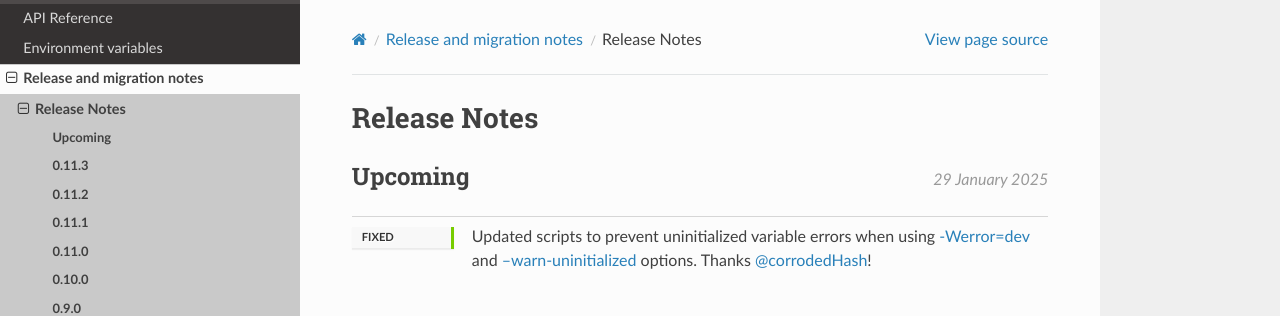
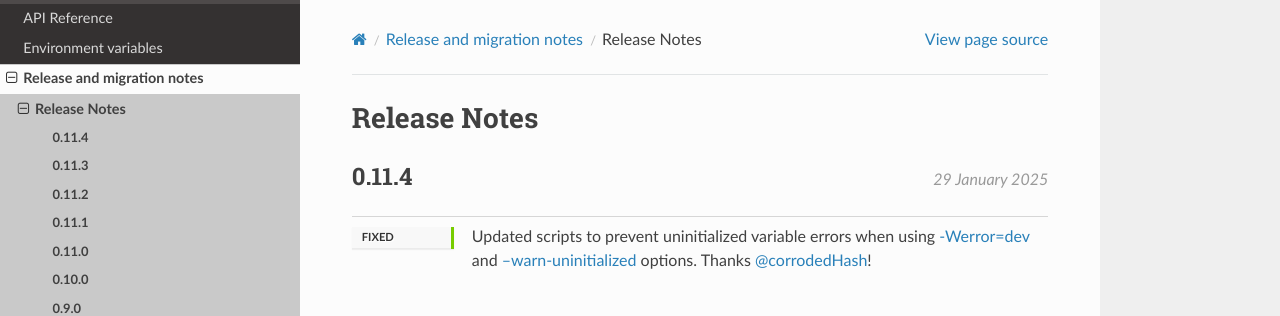
Before and after one commit to python-cmake/pytest-cmake, a Sphinx documentation site: the page built from doc/release/release_notes.rst, in a window 1280 px wide and 900 px high. Shown: the top 316 px of the window. Built offline with Sphinx 7.4.7 and the Read the Docs theme 3.1.0, drawn with Linux system fonts in a browser that asks for light colours.

Commit message:
Update version to 0.11.4

```diff
--- a/doc/release/release_notes.rst
+++ b/doc/release/release_notes.rst
@@ -4,7 +4,8 @@
 Release Notes
 *************
 
-.. release:: Upcoming
+.. release:: 0.11.4
+    :date: 2025-01-29
 
     .. change:: fixed
 
--- a/pyproject.toml
+++ b/pyproject.toml
@@ -9,7 +9,7 @@
 
 [project]
 name = "pytest-cmake"
-version = "0.11.3"
+version = "0.11.4"
 description = "Provide CMake module for Pytest"
 readme = "README.md"
 requires-python = ">=2.7, !=3.0.*, !=3.1.*, !=3.2.*, !=3.3.*, !=3.4.*, !=3.5.*, <4"
--- a/setup.py
+++ b/setup.py
@@ -60,7 +60,7 @@
 
 setup(
     name="pytest-cmake",
-    version="0.11.3",
+    version="0.11.4",
     data_files=[
         (
             "share/Pytest/cmake",
```
